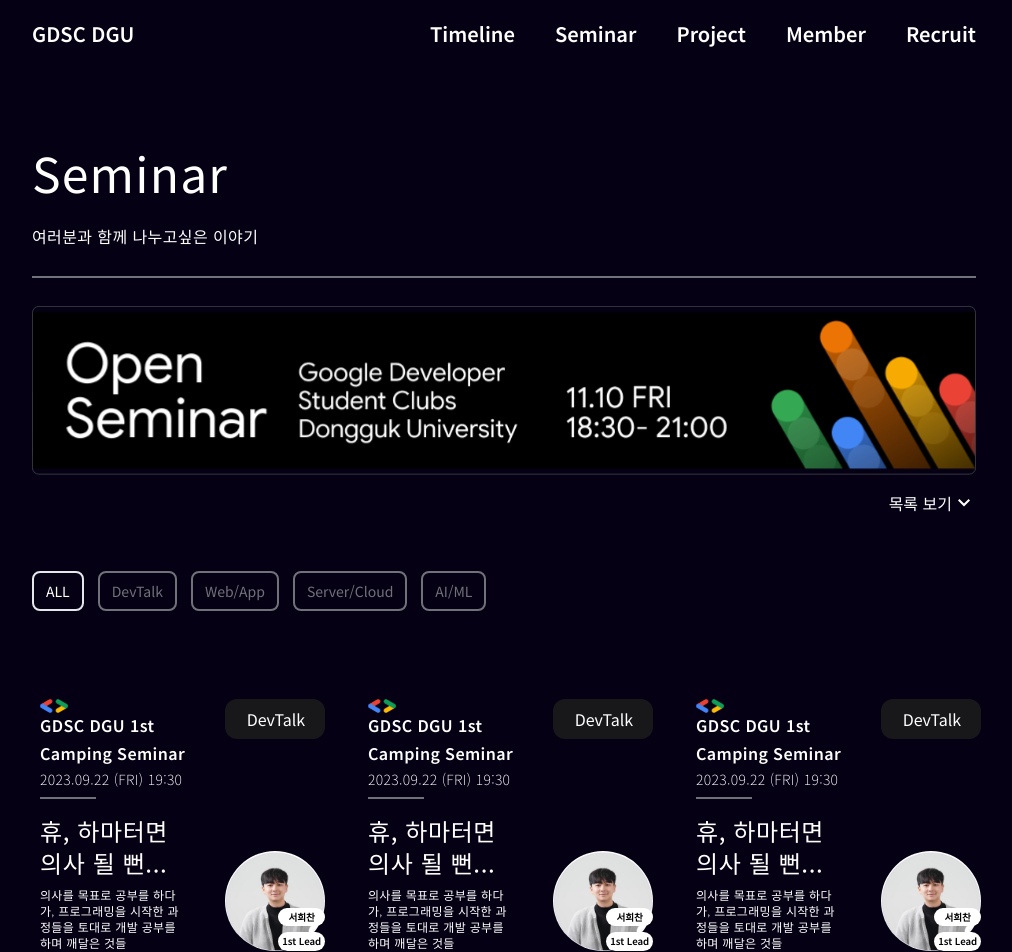
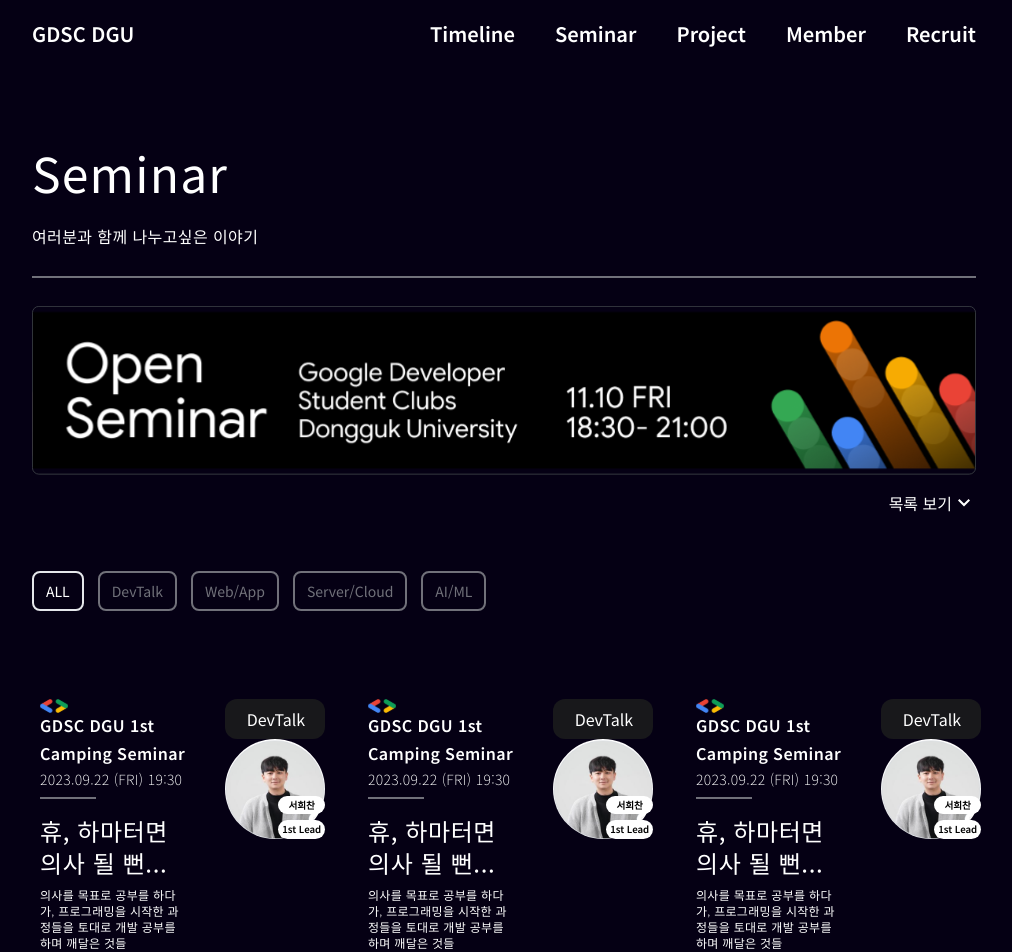
Before and after one commit to GDSC-DGU/gdsc-dgu, a Next.js app: page /seminar in a window 1280 px wide. Shown: the top 952 px of the page, without its empty margins (136-1148 px from the left). Built offline with nearby package versions, Linux system fonts and the light colour scheme; a web font is replaced by a local one.

Commit message:
feat : seminar detail로 이동 router 추가 #19

```diff
--- a/src/components/seminar/thumbnail/SeminarThumbnailList.tsx
+++ b/src/components/seminar/thumbnail/SeminarThumbnailList.tsx
@@ -1,8 +1,10 @@
 'use client';
 
 import React, { useState } from 'react';
+import { useRouter } from 'next/navigation';
 import SeminarThumbnail from "./SeminarThumbnail";
 import { SEMINAR_DATA } from '@/constants/seminar/seminarData';
+import Link from 'next/link'
 
 /**
  * @description
@@ -19,8 +21,9 @@ import { SEMINAR_DATA } from '@/constants/seminar/seminarData';
  */
 
 const SeminarThumbnailList = ({ selectedCategory }: { selectedCategory: string }) => {
-    const [currentPage, setCurrentPage] = useState(1);
-    const itemsPerPage = 12;  // 한 페이지당 표시할 항목 수
+  const router = useRouter();
+  const [currentPage, setCurrentPage] = useState(1);
+  const itemsPerPage = 12;  // 한 페이지당 표시할 항목 수
 
     // topic으로 데이터 필터링
   const filteredData = selectedCategory !== "all" ? SEMINAR_DATA.filter(seminar => seminar.topic === selectedCategory) : SEMINAR_DATA;
@@ -36,9 +39,10 @@ const SeminarThumbnailList = ({ selectedCategory }: { selectedCategory: string }
       pageNumbers.push(i);
     }
 
-    // 페이지 변경 함수
+    // 세미나 리스트 페이지네이션 함수
     const paginate = (pageNumber: number) => {
       setCurrentPage(pageNumber);
+      // /seminar/${seminar.id}/page
     };
 
 
@@ -49,10 +53,15 @@ const SeminarThumbnailList = ({ selectedCategory }: { selectedCategory: string }
           aspectRatio: 16/9,
         }}>
         {currentItems.map((seminar) => (
+          <Link
+          href={`/seminar/${seminar.id}`}
+          key={seminar.id}
+        >
           <SeminarThumbnail
           key={seminar.id}
           data={seminar}
           />
+          </Link>
         ))}
         </div>
         {/* 페이지네이션 버튼 */}
```
